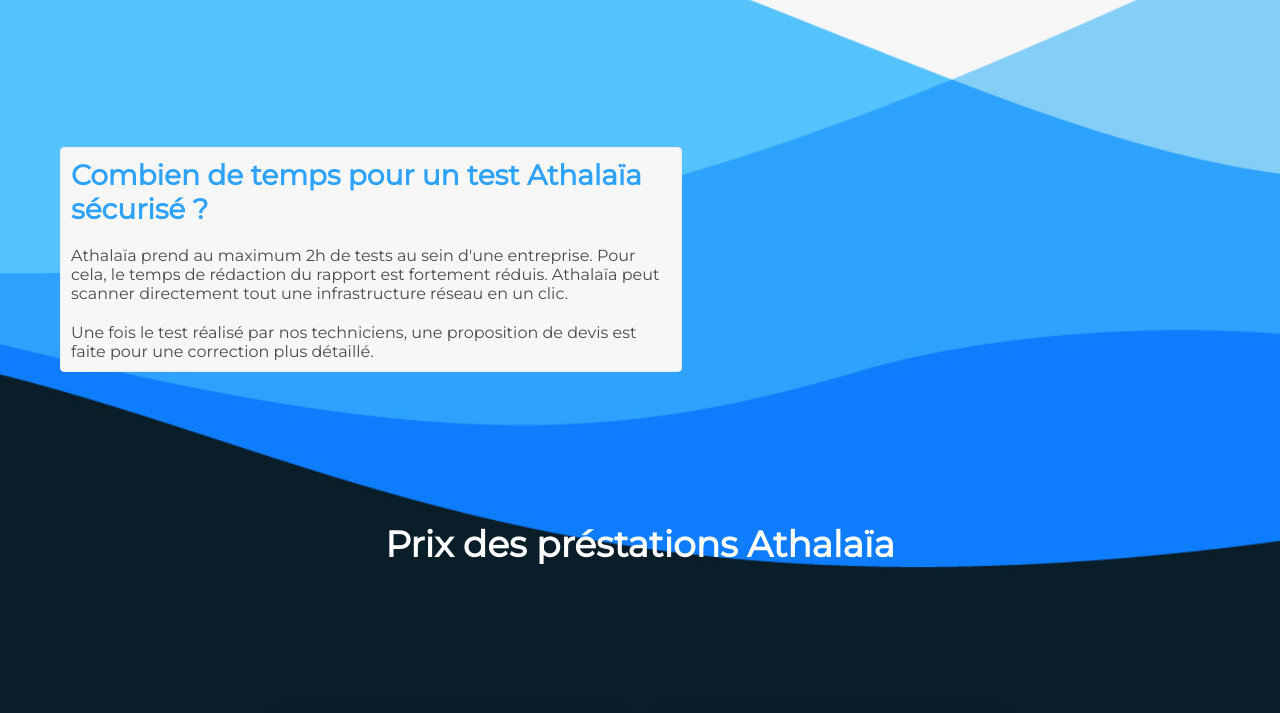
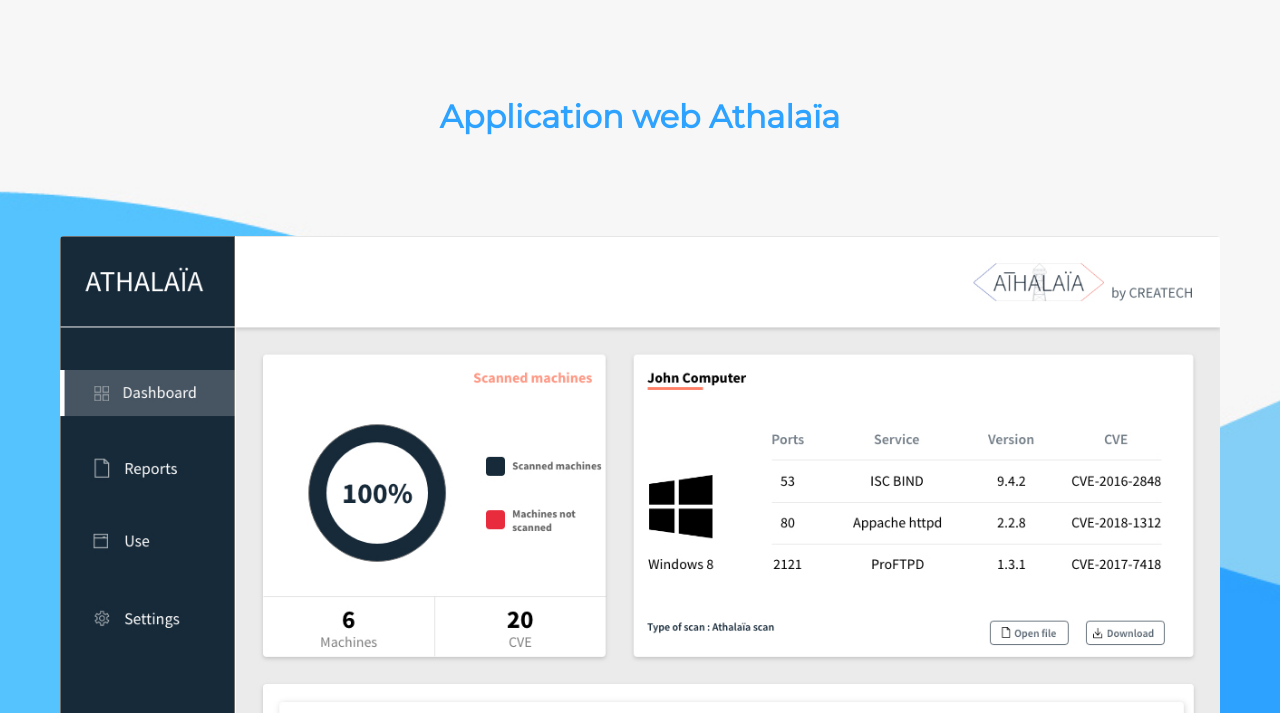
Before and after one commit to MateoDDB/athalaia-website, a plain HTML site: page index.html in a window 1280 px wide. Shown: the part 1396-2109 px from the top of the page. Drawn offline with Linux system fonts and the light colour scheme.

Commit message:
image application web

```diff
--- a/index.html
+++ b/index.html
@@ -63,6 +63,10 @@
           </div>
         </div>
       </div>
+    </div>
+    <div class="img-web-application" style="text-align: center;">
+      <h2>Application web Athalaïa</h2>
+      <img src="images/application-web.jpg" alt="" style="border-radius: 4px; width: 96.6%;">
     </div>
     <div class="enjeux-cyber">
       <h2>Combien de temps pour un test Athalaïa sécurisé ?</h2>
--- a/styles.css
+++ b/styles.css
@@ -307,6 +307,19 @@
   opacity: 0.7;
 }
 
+.img-web-application {
+  margin-top:100px;
+}
+
+.img-web-application img{
+  margin-top:100px;
+}
+
+.img-web-application h2{
+  font-size: 32px;
+  color: #2EA2FF;
+}
+
 @media screen and (max-width: 640px) {
   .bloc {
     display:block;
```
Also changed, not shown: images/application-web.jpg (added), 1 other file.
